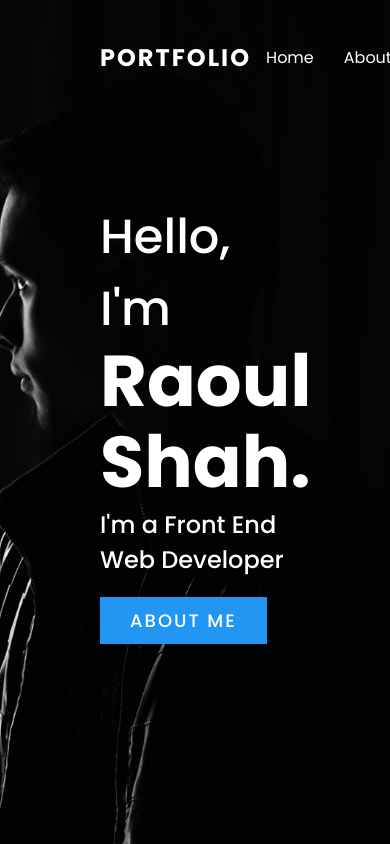
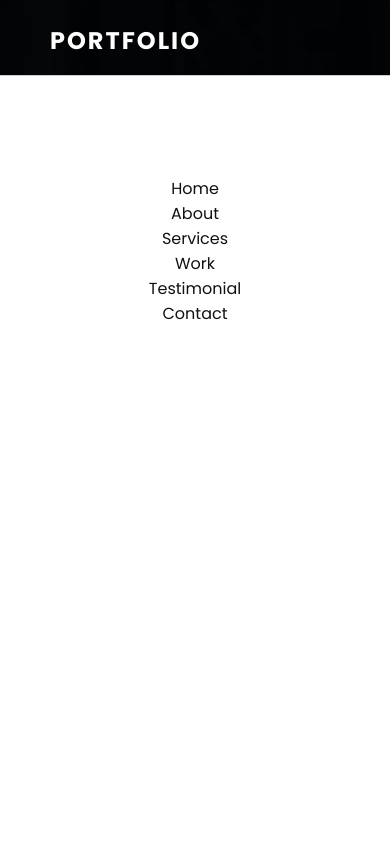
Before and after one commit to Raoul-Shah/Personal-Portfolio-Website, a plain HTML site: page index.html in a window 390 px wide. Shown: the top 844 px of the page. Drawn offline with Linux system fonts and the light colour scheme.

Commit message:
Added Menu + Toggle (Responsive)

```diff
--- a/index.html
+++ b/index.html
@@ -15,7 +15,7 @@
     <header>
         <a href="#" class="logo">Portfolio</a>
         <div class="toggle"></div>
-        <ul>
+        <ul class="menu">
             <li><a href="#home">Home</a></li>
             <li><a href="#about">About</a></li>
             <li><a href="#services">Services</a></li>
@@ -29,7 +29,7 @@
         <div class="textBx">
             <h2>Hello, I'm<br><span> Raoul Shah.</span></h2>
             <h3>I'm a Front End Web Developer</h3>
-            <a href="#" class="btn">About Me</a>
+            <a href="#about" class="btn">About Me</a>
         </div>
     </section>
 
--- a/style.css
+++ b/style.css
@@ -5,6 +5,7 @@
     padding: 0;
     box-sizing: border-box;
     font-family: 'Poppins', sans-serif;
+    scroll-behavior: smooth;
 }
 
 header {
@@ -331,3 +332,43 @@ img {
     text-align: center;
     padding: 10px;
 }
+
+/* responsive  */
+
+@media (max-width: 991px) {
+
+    header,
+    header.sticky {
+        padding: 20px 50px;
+        z-index: 100;
+    }
+
+    .menu {
+        position: fixed;
+        top: 75px;
+        left: 0;
+        display: block;
+        padding: 100px 50px;
+        text-align: center;
+        width: 100%;
+        height: 100vh;
+        background: #fff;
+        transition: 0.5s;
+        z-index: 99;
+        border-top: 1px solid rgba(0, 0, 0, 0.2);
+    }
+
+    header ul li a {
+        color: #111;
+    }
+
+    .toggle {
+        width: 40px;
+        height: 40px;
+        background: url(./img/menu.png);
+        background-position: center;
+        background-repeat: no-repeat;
+        background-size: 30px;
+    }
+
+}
```
